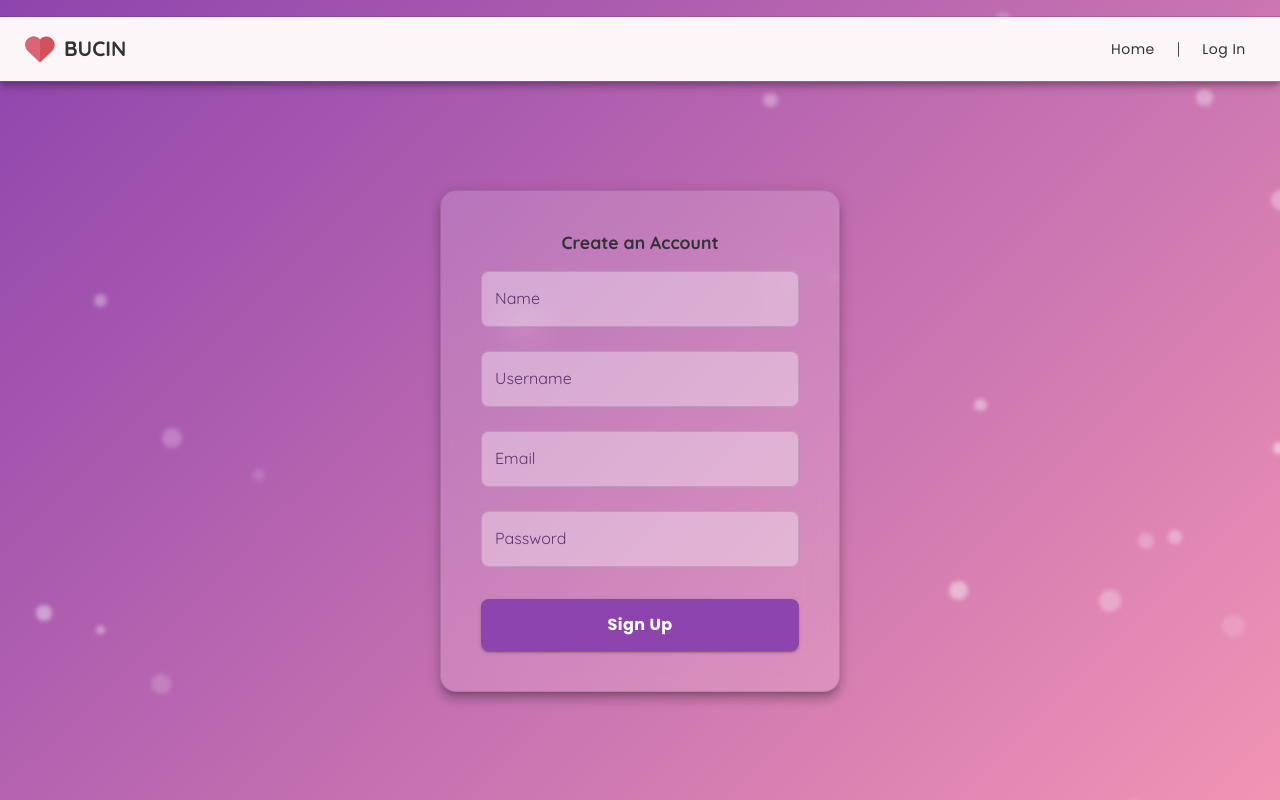
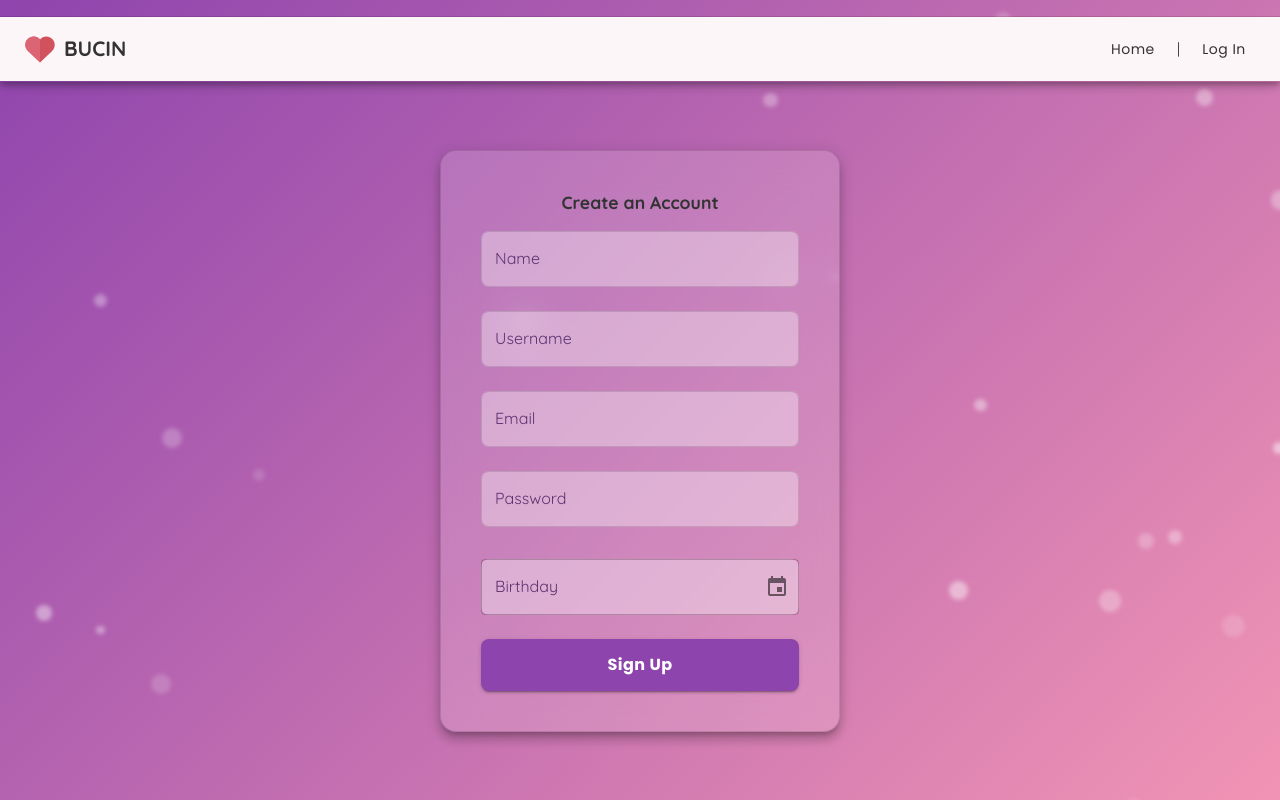
Before and after one commit to ratukf/bucin, a React (Vite) app: page /signup in a window 1280 px wide. Built offline with nearby package versions, Linux system fonts and the light colour scheme.

Commit message:
feat: add birthday field in Sign Up Page (#10)
* feat: add new dependencies (mui date picker)

* feat: add Birthday field in Sign Up Page

```diff
--- a/package.json
+++ b/package.json
@@ -16,6 +16,7 @@
     "@fontsource/quicksand": "^5.2.8",
     "@mui/icons-material": "^7.2.0",
     "@mui/material": "^7.2.0",
+    "@mui/x-date-pickers": "^8.7.0",
     "@reduxjs/toolkit": "^2.8.2",
     "axios": "^1.10.0",
     "dayjs": "^1.11.13",
--- a/src/pages/SignUpPage.jsx
+++ b/src/pages/SignUpPage.jsx
@@ -1,11 +1,22 @@
-import { Box, FormControl, Typography, InputLabel, OutlinedInput, Button } from '@mui/material';
+import {
+  Box,
+  FormControl,
+  Typography,
+  InputLabel,
+  OutlinedInput,
+  Button,
+  TextField,
+} from '@mui/material';
 import { BlinkParticlesComponent } from '../components/BlinkParticlesComponent';
 import { NavbarComponent } from '../components/NavbarComponent';
 import { useTheme, alpha } from '@mui/material/styles';
+import { MobileDatePicker } from '@mui/x-date-pickers/MobileDatePicker';
 import { GlassBoxComponent } from '../components/GlassBoxComponent';
 import { Formik } from 'formik';
 import { useNavigate } from 'react-router-dom';
 import { useAuth } from '../hooks/useAuth';
+import { LocalizationProvider } from '@mui/x-date-pickers/LocalizationProvider';
+import { AdapterDayjs } from '@mui/x-date-pickers/AdapterDayjs';
 
 export const SignUpPage = () => {
   const theme = useTheme();
@@ -14,6 +25,7 @@ export const SignUpPage = () => {
   const { handleAuth, status, error } = useAuth('signup');
 
   return (
+    <LocalizationProvider dateAdapter={AdapterDayjs}>
       <Box
         minHeight="100vh"
         width="100%"
@@ -43,10 +55,10 @@ export const SignUpPage = () => {
               Create an Account
             </Typography>
             <Formik
-            initialValues={{ name: '', email: '', password: '', username: '' }}
+              initialValues={{ name: '', email: '', password: '', username: '', birthday: null }}
               onSubmit={handleAuth}
             >
-            {({ values, handleChange, handleBlur, handleSubmit, isSubmitting }) => (
+              {({ values, handleChange, handleBlur, handleSubmit, setFieldValue, isSubmitting }) => (
                 <Box component="form" sx={{ width: '100%' }} onSubmit={handleSubmit}>
                   <Box mb={2}>
                     <FormControl
@@ -194,6 +206,28 @@ export const SignUpPage = () => {
                       />
                     </FormControl>
                   </Box>
+                  <Box mb={2}>
+                    <FormControl
+                      fullWidth
+                      variant="outlined"
+                      sx={{
+                        mb: 1,
+                        borderRadius: 2,
+                        background: alpha(theme.palette.background.paper, 0.35),
+                      }}
+                    >
+                      <MobileDatePicker
+                        label="Birthday"
+                        inputFormat="DD/MM/YYYY"
+                        value={values.birthday}
+                        onChange={(date) => setFieldValue('birthday', date)}
+                        renderInput={(params) => (
+                          <TextField {...params} fullWidth variant="outlined" />
+                        )}
+                        disableFuture
+                      />
+                    </FormControl>
+                  </Box>
                   <Box textAlign="center">
                     <Button
                       type="submit"
@@ -229,5 +263,6 @@ export const SignUpPage = () => {
           </GlassBoxComponent>
         </Box>
       </Box>
+    </LocalizationProvider>
   );
 };
```
Also changed, not shown: 1 other file (tests, documents, lock files or other folders). Lines whose indentation alone changed are shown as unchanged.
